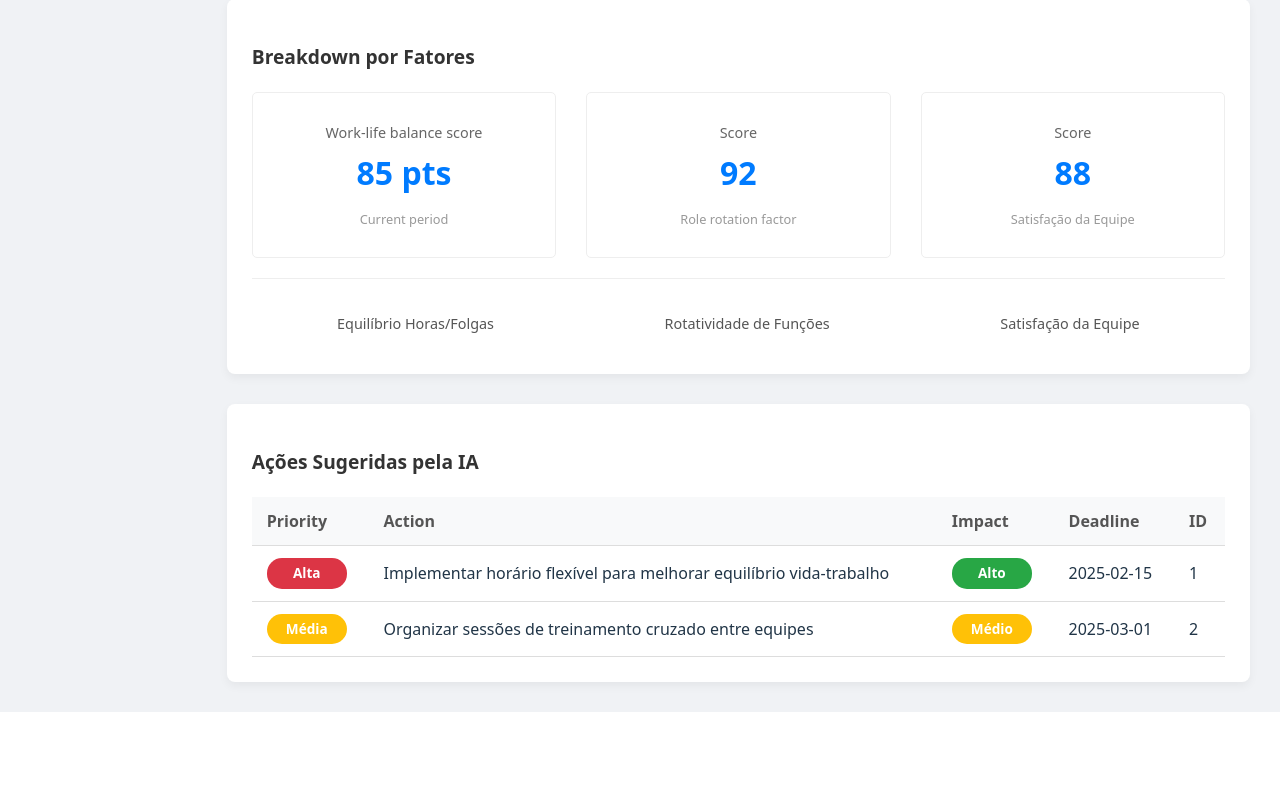
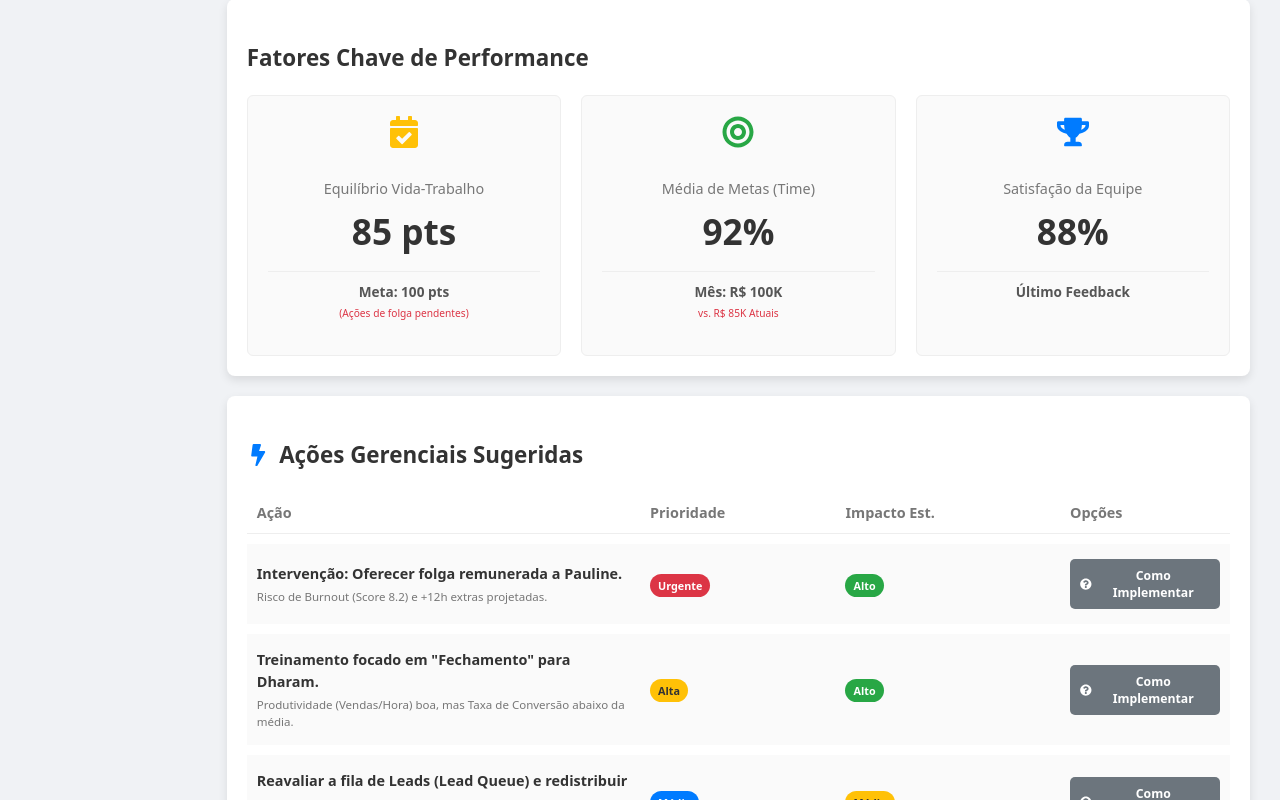
Before and after one commit to DharamLOL/GS-5POR2, a React app: page / in a window 1280 px wide. Shown: the part 1780-2580 px from the top of the page. Before the commit the page ends 2492 px from the top, so only its background shows below. Built offline with nearby package versions, Linux system fonts and the light colour scheme; the HTML template or start-up script is replaced by a standard one.

Commit message:
melhorias nas funcionalidades de wellness
nao achei que tava fazendo muito sentido como tava

```diff
--- a/src/components/ScoreBreakdown/ScoreBreakdown.jsx
+++ b/src/components/ScoreBreakdown/ScoreBreakdown.jsx
@@ -1,33 +1,51 @@
 import React from 'react';
 import styles from './ScoreBreakdown.module.css';
+import { FaTrophy, FaCalendarCheck, FaBullseye } from 'react-icons/fa';
 
 const ScoreBreakdown = () => {
+  // Dados de Simulação
+  const metaScore = 92; // Meta da equipe
+
   return (
     <div className={styles.card}>
-      <h3 className={styles.cardTitle}>Breakdown por Fatores</h3>
+      <h3 className={styles.cardTitle}>Fatores Chave de Performance</h3>
       <div className={styles.scoresGrid}>
-        <div className={styles.scoreItem}>
-          <p className={styles.scoreLabel}>Work-life balance score</p>
+
+        {/* 1. Score de Equilíbrio Vida-Trabalho (Ligado ao Risco/Escalas) */}
+        <div className={`${styles.scoreItem} ${styles.scoreWorkLife}`}>
+          <FaCalendarCheck className={styles.scoreIcon} />
+          <p className={styles.scoreLabel}>Equilíbrio Vida-Trabalho</p>
           <span className={styles.scoreValue}>85 pts</span>
-          <p className={styles.scoreDetail}>Current period</p>
+          <p className={styles.scoreDetail}>
+            <span className={styles.targetLabel}>Meta: 100 pts</span>
+            <span className={styles.actionNote}>(Ações de folga pendentes)</span>
+          </p>
         </div>
-        <div className={styles.scoreItem}>
-          <p className={styles.scoreLabel}>Score</p>
-          <span className={styles.scoreValue}>92</span>
-          <p className={styles.scoreDetail}>Role rotation factor</p>
+
+        {/* 2. Score de Metas (Substitui Role Rotation Factor) */}
+        <div className={`${styles.scoreItem} ${styles.scoreGoals}`}>
+          <FaBullseye className={styles.scoreIcon} />
+          <p className={styles.scoreLabel}>Média de Metas (Time)</p>
+          <span className={styles.scoreValue}>{metaScore}%</span>
+          <p className={styles.scoreDetail}>
+            <span className={styles.targetLabel}>Mês: R$ 100K</span>
+            <span className={styles.actionNote}>vs. R$ 85K Atuais</span>
+          </p>
         </div>
-        <div className={styles.scoreItem}>
-          <p className={styles.scoreLabel}>Score</p>
-          <span className={styles.scoreValue}>88</span>
-          <p className={styles.scoreDetail}>Satisfação da Equipe</p>
+
+        {/* 3. Satisfação da Equipe */}
+        <div className={`${styles.scoreItem} ${styles.scoreSatisfaction}`}>
+          <FaTrophy className={styles.scoreIcon} />
+          <p className={styles.scoreLabel}>Satisfação da Equipe</p>
+          <span className={styles.scoreValue}>88%</span>
+          <p className={styles.scoreDetail}>
+            <span className={styles.targetLabel}>Último Feedback</span>
+          </p>
         </div>
-        {/* Você pode adicionar mais itens aqui conforme necessário */}
+
       </div>
-      <div className={styles.additionalFactors}>
-        <p className={styles.factorLabel}>Equilíbrio Horas/Folgas</p>
-        <p className={styles.factorLabel}>Rotatividade de Funções</p>
-        <p className={styles.factorLabel}>Satisfação da Equipe</p>
-      </div>
+
+      {/* Removemos a div additionalFactors, pois as métricas estão claras no grid */}
     </div>
   );
 };
--- a/src/components/ScoreBreakdown/ScoreBreakdown.module.css
+++ b/src/components/ScoreBreakdown/ScoreBreakdown.module.css
@@ -1,60 +1,80 @@
+/* src/components/ScoreBreakdown/ScoreBreakdown.module.css - TEMA CLARO */
+
 .card {
-  background-color: white;
+  background-color: #FFFFFF;
   border-radius: 8px;
-  box-shadow: 0 4px 10px rgba(0, 0, 0, 0.05);
-  padding: 25px;
-  margin-bottom: 30px;
+  box-shadow: 0 4px 10px rgba(0, 0, 0, 0.1);
+  padding: 20px;
+  color: #333333;
+  margin-bottom: 20px;
 }
 
 .cardTitle {
-  font-size: 1.2em;
-  color: #333;
+  font-size: 1.4em;
+  font-weight: bold;
+  color: #333333;
   margin-bottom: 20px;
 }
 
 .scoresGrid {
   display: grid;
-  grid-template-columns: repeat(3, 1fr);
-  gap: 30px;
-  margin-bottom: 20px;
+  grid-template-columns: repeat(auto-fit, minmax(200px, 1fr));
+  gap: 20px;
 }
 
 .scoreItem {
+  background-color: #FAFAFA;
+  border: 1px solid #EEEEEE;
+  padding: 20px;
+  border-radius: 6px;
   text-align: center;
-  padding: 15px;
-  border: 1px solid #eee;
-  border-radius: 5px;
+  position: relative;
 }
+
+.scoreIcon {
+    font-size: 2em;
+    margin-bottom: 10px;
+    color: #007bff;
+}
+
+.scoreWorkLife .scoreIcon { color: #ffc107; } /* Amarelo: Atenção ao Equilíbrio */
+.scoreGoals .scoreIcon { color: #28a745; }    /* Verde: Foco em Metas */
+.scoreSatisfaction .scoreIcon { color: #007bff; } /* Azul: Engajamento */
+
 
 .scoreLabel {
   font-size: 0.9em;
-  color: #666;
+  color: #777;
   margin-bottom: 5px;
 }
 
 .scoreValue {
-  font-size: 2em;
+  display: block;
+  font-size: 2.2em;
   font-weight: bold;
-  color: #007bff; /* Azul */
-  display: block;
-  margin-bottom: 5px;
+  color: #333;
+  margin-bottom: 10px;
 }
 
+/* --- DETALHES E METAS (NOVOS) --- */
+
 .scoreDetail {
-  font-size: 0.8em;
+  font-size: 0.85em;
   color: #999;
+  padding-top: 10px;
+  border-top: 1px solid #EEEEEE;
+  display: flex;
+  flex-direction: column;
+  align-items: center;
 }
 
-.additionalFactors {
-  display: flex;
-  justify-content: space-around;
-  margin-top: 20px;
-  padding-top: 20px;
-  border-top: 1px solid #eee;
+.targetLabel {
+    font-weight: bold;
+    color: #555;
+    margin-bottom: 3px;
 }
 
-.factorLabel {
-  font-size: 0.9em;
-  color: #555;
-  font-weight: 500;
+.actionNote {
+    font-size: 0.75em;
+    color: #dc3545; /* Destaque em vermelho para ações pendentes */
 }
--- a/src/components/SuggestedActions/SuggestedActions.jsx
+++ b/src/components/SuggestedActions/SuggestedActions.jsx
@@ -1,27 +1,44 @@
 import React from 'react';
-import styles from './SuggestedActions.module.css';
+import styles from './SuggestedActions.module.css'; // Usando o nome original do CSS
+import { FaBolt, FaQuestionCircle } from 'react-icons/fa';
 
 const SuggestedActions = () => {
+  // Ações sugeridas pela IA, ligadas aos dados de performance e risco
   const actions = [
     {
       id: 1,
-      priority: 'Alta',
-      action: 'Implementar horário flexível para melhorar equilíbrio vida-trabalho',
+      priority: 'Urgente',
+      action: 'Intervenção: Oferecer folga remunerada a Pauline.',
       impact: 'Alto',
-      deadline: '2025-02-15',
+      reason: 'Risco de Burnout (Score 8.2) e +12h extras projetadas.',
     },
     {
       id: 2,
+      priority: 'Alta',
+      action: 'Treinamento focado em "Fechamento" para Dharam.',
+      impact: 'Alto',
+      reason: 'Produtividade (Vendas/Hora) boa, mas Taxa de Conversão abaixo da média.',
+    },
+    {
+      id: 3,
       priority: 'Média',
-      action: 'Organizar sessões de treinamento cruzado entre equipes',
+      action: 'Reavaliar a fila de Leads (Lead Queue) e redistribuir carga.',
       impact: 'Médio',
-      deadline: '2025-03-01',
+      reason: 'Volume de vendas da equipe abaixo da meta (-R$5K).',
     },
-    // Adicione mais ações conforme necessário
+    {
+      id: 4,
+      priority: 'Média',
+      action: 'Sessão de feedback 1:1 com Fabiano sobre uso do CRM.',
+      impact: 'Baixo',
+      reason: 'Baixa frequência de atualização no CRM (Risco de estabilidade).',
+    },
   ];
 
   const getPriorityClass = (priority) => {
     switch (priority) {
+      case 'Urgente':
+        return styles.priorityUrgent;
       case 'Alta':
         return styles.priorityHigh;
       case 'Média':
@@ -46,28 +63,43 @@ const SuggestedActions = () => {
     }
   };
 
+  const handleImplement = (action) => {
+    alert(`Guia de implementação para: "${action.action}"`);
+    // Aqui você adicionaria a lógica para abrir um modal ou link para o guia.
+  };
+
   return (
     <div className={styles.card}>
-      <h3 className={styles.cardTitle}>Ações Sugeridas pela IA</h3>
+      <h3 className={styles.cardTitle}><FaBolt /> Ações Gerenciais Sugeridas</h3>
       <div className={styles.tableContainer}>
         <table className={styles.actionsTable}>
           <thead>
             <tr>
-              <th>Priority</th>
-              <th>Action</th>
-              <th>Impact</th>
-              <th>Deadline</th>
-              <th>ID</th>
+              <th>Ação</th>
+              <th>Motivo (Dado)</th>
+              <th>Prioridade</th>
+              <th>Impacto Est.</th>
+              <th className={styles.actionColumn}>Opções</th>
             </tr>
           </thead>
           <tbody>
             {actions.map((item) => (
               <tr key={item.id}>
+                <td>
+                    <span className={styles.actionText}>{item.action}</span>
+                    <span className={styles.reasonText}>{item.reason}</span>
+                </td>
+                <td>{item.reason}</td>
                 <td><span className={`${styles.priorityTag} ${getPriorityClass(item.priority)}`}>{item.priority}</span></td>
-                <td>{item.action}</td>
                 <td><span className={`${styles.impactTag} ${getImpactClass(item.impact)}`}>{item.impact}</span></td>
-                <td>{item.deadline}</td>
-                <td>{item.id}</td>
+                <td className={styles.actionColumn}>
+                    <button
+                        className={styles.implementButton}
+                        onClick={() => handleImplement(item)}
+                    >
+                        <FaQuestionCircle /> Como Implementar
+                    </button>
+                </td>
               </tr>
             ))}
           </tbody>
--- a/src/components/SuggestedActions/SuggestedActions.module.css
+++ b/src/components/SuggestedActions/SuggestedActions.module.css
@@ -1,15 +1,27 @@
 .card {
-  background-color: white;
+  background-color: #FFFFFF;
   border-radius: 8px;
-  box-shadow: 0 4px 10px rgba(0, 0, 0, 0.05);
-  padding: 25px;
+  box-shadow: 0 4px 10px rgba(0, 0, 0, 0.1);
+  padding: 20px;
+  color: #333333;
+  margin-bottom: 20px;
 }
 
 .cardTitle {
-  font-size: 1.2em;
-  color: #333;
+  font-size: 1.4em;
+  font-weight: bold;
+  color: #333333;
+  display: flex;
+  align-items: center;
   margin-bottom: 20px;
 }
+
+.cardTitle svg {
+  margin-right: 10px;
+  color: #007bff;
+}
+
+/* --- ESTILOS DA TABELA --- */
 
 .tableContainer {
     overflow-x: auto;
@@ -17,41 +29,105 @@
 
 .actionsTable {
     width: 100%;
-  border-collapse: collapse;
+    border-collapse: separate;
+    border-spacing: 0 10px; /* Espaçamento entre as linhas */
 }
 
-.actionsTable th,
-.actionsTable td {
-  padding: 12px 15px;
+.actionsTable thead th {
     text-align: left;
-  border-bottom: 1px solid #ddd;
+    color: #777;
+    font-weight: 600;
+    font-size: 0.9em;
+    padding: 0 10px 10px 10px;
+    border-bottom: 1px solid #EEEEEE;
 }
 
-.actionsTable th {
-  background-color: #f8f9fa;
-  font-weight: 600;
-  color: #555;
+.actionsTable tbody tr {
+    background-color: #FAFAFA;
+    border-radius: 6px;
+    overflow: hidden;
+    transition: box-shadow 0.2s;
 }
 
 .actionsTable tbody tr:hover {
-  background-color: #f1f1f1;
+    box-shadow: 0 2px 8px rgba(0, 0, 0, 0.05);
 }
 
+.actionsTable tbody td {
+    padding: 15px 10px;
+    font-size: 0.9em;
+    vertical-align: middle;
+}
+
+/* Coluna Ação e Motivo */
+.actionsTable td:nth-child(1) { width: 40%; }
+.actionsTable td:nth-child(2) { display: none; }
+.actionsTable th:nth-child(2) { display: none; }
+
+
+/* Estilos de Conteúdo */
+.actionText {
+    display: block;
+    font-weight: 600;
+    color: #333;
+    margin-bottom: 3px;
+}
+
+.reasonText {
+    display: block;
+    font-size: 0.8em;
+    color: #777;
+}
+
+
+/* --- TAGS DE PRIORIDADE E IMPACTO --- */
+
 .priorityTag, .impactTag {
-  padding: 5px 10px;
-  border-radius: 15px;
-  font-size: 0.85em;
+    padding: 4px 8px;
+    border-radius: 12px;
+    font-size: 0.75em;
     font-weight: bold;
     color: white;
-  display: inline-block;
     text-align: center;
-  min-width: 60px;
 }
 
-.priorityHigh { background-color: #dc3545; } /* Vermelho */
-.priorityMedium { background-color: #ffc107; } /* Amarelo */
+/* PRIORIDADE */
+.priorityUrgent { background-color: #dc3545; } /* Vermelho */
+.priorityHigh { background-color: #ffc107; color: #333;} /* Amarelo */
+.priorityMedium { background-color: #007bff; } /* Azul */
 .priorityLow { background-color: #28a745; } /* Verde */
 
+/* IMPACTO */
 .impactHigh { background-color: #28a745; } /* Verde */
-.impactMedium { background-color: #ffc107; } /* Amarelo */
+.impactMedium { background-color: #ffc107; color: #333;} /* Amarelo */
 .impactLow { background-color: #dc3545; } /* Vermelho */
+
+/* --- BOTÃO DE AÇÃO --- */
+
+.actionColumn {
+    width: 150px;
+    text-align: center;
+}
+
+.implementButton {
+    background-color: #6c757d;
+    color: white;
+    border: none;
+    padding: 8px 10px;
+    border-radius: 5px;
+    cursor: pointer;
+    font-weight: 600;
+    font-size: 0.85em;
+    display: flex;
+    align-items: center;
+    justify-content: center;
+    transition: background-color 0.2s;
+}
+
+.implementButton:hover {
+    background-color: #5a6268;
+}
+
+.implementButton svg {
+    margin-right: 5px;
+}
```
Lines whose indentation alone changed are shown as unchanged.
